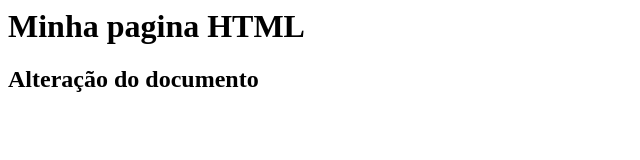
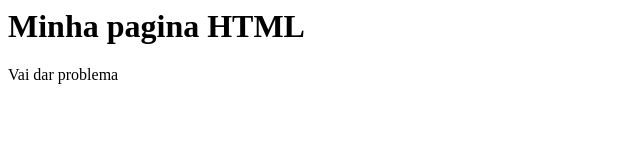
Before and after one commit to Gbazenga/gama-no-github, a plain HTML site: page index.html in a window 1280 px wide. Shown: the whole page, without its empty margins (0-640 px from the left). Drawn offline with Linux system fonts and the light colour scheme.

Commit message:
voltando do commit

```diff
--- a/index.html
+++ b/index.html
@@ -1,6 +1,6 @@
 <html>
 	<body>
 		<h1>Minha pagina HTML</h1>
-		<h2>Alteração do documento</h2>
+		<p>Vai dar problema</p>
 	</body>
 </html>
```
